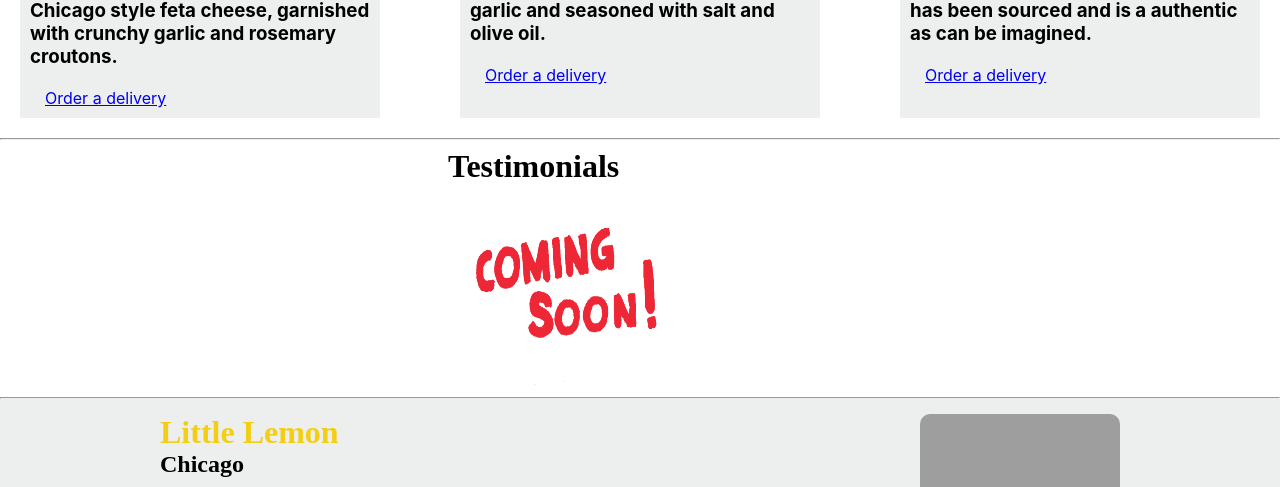
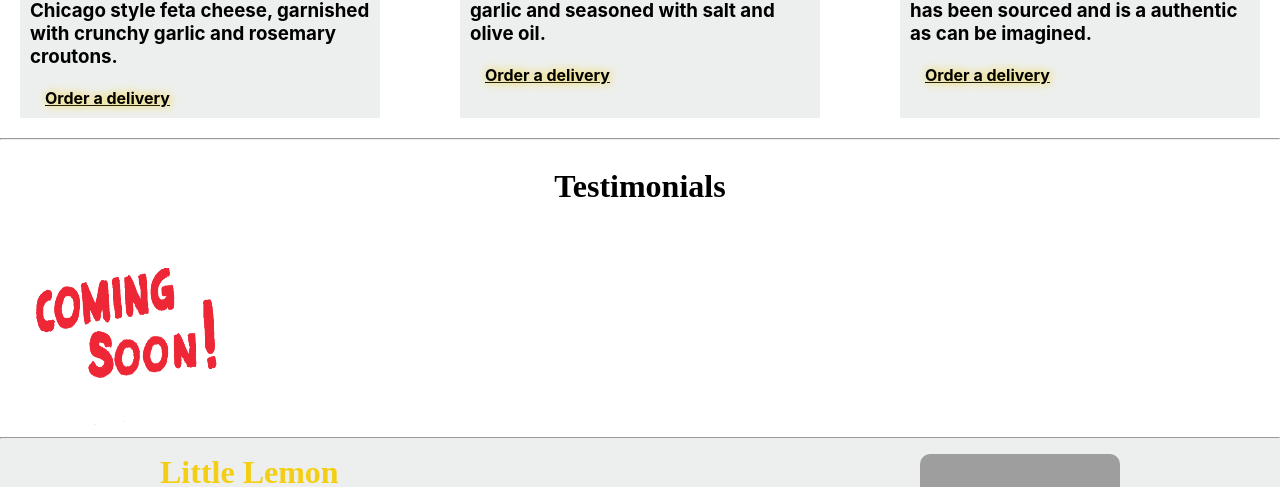
Before and after one commit to Justin-Whistle/little-lemon-project, a React (Create React App) app: page / in a window 1280 px wide. Shown: the part 782-1269 px from the top of the page. Built offline with nearby package versions, Linux system fonts and the light colour scheme; grey boxes are pictures that could not be loaded.

Commit message:
worked on aria and css

```diff
--- a/package.json
+++ b/package.json
@@ -35,5 +35,8 @@
       "last 1 firefox version",
       "last 1 safari version"
     ]
+  },
+  "devDependencies": {
+    "jest": "^29.7.0"
   }
 }
--- a/src/About.js
+++ b/src/About.js
@@ -2,6 +2,7 @@ import React from 'react'
 
 export default function About() {
   return (
+    <>
       <div className='about'>
         <div className='about-left'>
           <h1>Little Lemon</h1>
@@ -13,5 +14,6 @@ export default function About() {
           <img src="./restauranfood.jpg" height={200} width={200} alt="restaurant food pic"></img>
         </div>
       </div>
+    </>
   )
 }
--- a/src/App.css
+++ b/src/App.css
@@ -37,6 +37,10 @@ header {
   text-decoration: none;
   color: #495E57;
   font-weight: bold;
+}
+
+.navContainer a:hover {
+  color: #F4CE14;
 }
 
  .Main {
@@ -123,10 +127,20 @@ img {
   padding-left: 15px
 }
 
+.deliveryLink {
+  color: black;
+  font-weight: bold;
+  text-shadow: #F4CE14 1px 0 10px;
+}
+
+.deliveryLink:hover {
+  color:red;
+  text-shadow: black 1px 0 10px;
+}
+
 .testimonials {
   padding: 8px;
   margin: auto;
-  padding-left: 35%;
 }
 
 button {
@@ -135,6 +149,18 @@ button {
   background-color: #F4CE14;
   height: 3em;
   width: 20em;
+}
+
+button:hover {
+  background-color: #495E57;
+  border: solid #F4CE14;
+  color: white;
+}
+
+.reserve-button:hover {
+  background-color: #495E57;
+  border: solid #F4CE14;
+  color: white;
 }
 
 .about {
@@ -158,6 +184,14 @@ button {
 
 .about-right {
   padding-right:10em;
+}
+
+.title {
+  display: flex;
+  justify-content: center;
+  align-items: center;
+  padding-top: 20px;
+  padding-bottom: 20px;
 }
 
 .footer {
@@ -224,3 +258,13 @@ button {
   height: 3em;
   width: 15em;
 }
+
+.footer li a:hover {
+  color: #F4CE14
+}
+
+.pageFooter {
+  position: absolute;
+  bottom: 0;
+  width: 100%;
+}
--- a/src/App.js
+++ b/src/App.js
@@ -53,7 +53,7 @@ function App() {
 
   return (
     <>
-      <nav className='navContainer'>
+      <nav role="navigation" className='navContainer'>
         <img src="./Logo.svg" alt="Little Lemon Logo"></img>
         <ul className='nav'>
           <Link to='/' className='Home'>Home</Link>
--- a/src/BookingForm.js
+++ b/src/BookingForm.js
@@ -1,19 +1,21 @@
 import React from 'react'
 import { useState } from 'react';
-import { Link } from 'react-router-dom';
 
 export default function BookingForm(props) {
 
-    console.log('props', props);
+    console.log('props', props.availableTimes);
     const [name, setName] = useState("");
     const [date, setDate] = useState("");
     const [guests, setGuests] = useState("1");
-    const [occasion, setOccasion] = useState("Lunch");
+    const [occasion, setOccasion] = useState("");
     const [finalTime, setFinalTime] = useState(
         props.availableTimes.map((times) => <option key={times}>{times}</option>)
     )
 
-    // console.log(availableTimes)
+    const handleSumbit = (e) => {
+        e.preventDefault();
+        props.submitForm(e);
+    };
 
     const handleDate = (e) => {
         e.preventDefault();
@@ -29,8 +31,9 @@ export default function BookingForm(props) {
 
     return (
         <div>
-            <form className="booking-form">
-                <label htmlFor="name">Name</label>
+            <h1 className='title'>Reservation Booking Form</h1>
+            <form aria-label="book a table" className="booking-form" onSubmit={handleSumbit}>
+                <label aria-required="true" htmlFor="name">Name</label>
                 <input
                     type=""
                     required
@@ -38,7 +41,7 @@ export default function BookingForm(props) {
                     value={name}
                     onChange={e => setName(e.target.value)}>
                 </input>
-                <label htmlFor="date">Choose date</label>
+                <label aria-required="true" htmlFor="date">Choose date</label>
                 <input
                     type="date"
                     id="date"
@@ -46,27 +49,26 @@ export default function BookingForm(props) {
                     value={date}
                     onChange={handleDate}>
                 </input>
-                <label htmlFor="time">Choose time</label>
-                <select id="time">
+                <label aria-required="true" htmlFor="time">Choose time</label>
+                <select id="time" required>
                     {finalTime}
                 </select>
-                <label htmlFor="guests">Party size: {guests}</label>
+                <label aria-required="true" htmlFor="guests">Party size: {guests}</label>
                 <input
                     type="range"
+                    required
                     value={guests}
                     placeholder="1" min="1" max="10" id="guests"
                     onChange={e => setGuests(e.target.value)}>
                 </input>
                 <label htmlFor="occasion">Occasion</label>
-                <select id="occasion" value={occasion} onChange={e => setOccasion(e.target.value)}>
+                <select aria-required="true" id="occasion" value={occasion} required onChange={e => setOccasion(e.target.value)}>
                     <option value="Lunch">Lunch</option>
                     <option value="Dinner">Dinner</option>
                     <option value="Birthday">Birthday</option>
                     <option value="Anniversary">Anniversary</option>
                 </select>
-                <Link to="/ConfirmedBooking">
-                    <input className="reserve-button" type="submit" value="Make Your reservation"></input>
-                </Link>
+                <input aria-label="On Click" className='reserve-button' type={"submit"} value={"Make Your Reservation"}></input>
             </form>
         </div>
     )
--- a/src/Hero.js
+++ b/src/Hero.js
@@ -12,7 +12,7 @@ export default function Hero() {
                 <h3>We are a family owned Mediterranean restaurant, focused on traditional recipes, and served with a modern twist</h3>
                 <br></br>
                 <Link to="/Reservations">
-                <button className='hero-button'>RESERVE A TABLE</button>
+                <button aria-label="On Click" className='hero-button'>RESERVE A TABLE</button>
                 </Link>
             </div>
             <div className='heroRight'>
--- a/src/Highlights.js
+++ b/src/Highlights.js
@@ -1,11 +1,11 @@
-import React from 'react'
+import React from 'react';
 
 export default function Highlights() {
     return (
         <div className='highlights'>
             <div className='highlightsTop'>
                 <h1>This weeks specials!</h1>
-                <button className='buttonHighlights'>ONLINE MENU</button>
+                <button aria-label="On Click" className='buttonHighlights'>ONLINE MENU</button>
             </div>
             <div className='highlightsBottom'>
                 <div className='item item1'>
@@ -16,7 +16,7 @@ export default function Highlights() {
                     </div>
                     <h3>The famous greek salad of crispy lettuce, peppers, olives and our Chicago style feta cheese, garnished with crunchy garlic and rosemary croutons.</h3>
                     <br></br>
-                    <a href="orderAdelivery">Order a delivery</a>
+                    <a aria-label="On Click" className="deliveryLink" href="orderAdelivery">Order a delivery</a>
                 </div>
                 <div className='item item2'>
                     <img src="./bruchetta.jpg" alt="pic of bruchetta"></img>
@@ -26,7 +26,7 @@ export default function Highlights() {
                     </div>
                     <h3>Our Bruschetta is made from grilled bread that has been smeared with garlic and seasoned with salt and olive oil. </h3>
                     <br></br>
-                    <a href="orderAdelivery">Order a delivery</a>
+                    <a aria-label="On Click" className="deliveryLink" href="orderAdelivery">Order a delivery</a>
                 </div>
                 <div className='item item3'>
                     <img src="./lemon dessert.jpg" alt="pic of lemon dessert"></img>
@@ -36,7 +36,7 @@ export default function Highlights() {
                     </div>
                     <h3>This comes straight from grandma’s recipe book, every last ingredient has been sourced and is a authentic as can be imagined. </h3>
                     <br></br>
-                    <a href="orderAdelivery">Order a delivery</a>
+                    <a aria-label="On Click" className="deliveryLink" href="orderAdelivery">Order a delivery</a>
                 </div>
             </div>
         </div>
--- a/src/Login.js
+++ b/src/Login.js
@@ -1,10 +1,10 @@
-import React from 'react'
+import React from 'react';
 
 export default function Login() {
   return (
     <div className='testimonials'>
-        <h1>Login</h1>
-        <img src="./comingSoon.png" height={200} width={250} alt="coming soon"></img>
+      <h1 className='title'>Login</h1>
+      <img src="./comingSoon.png" height={200} width={250} alt="coming soon"></img>
     </div>
   )
 }
--- a/src/Testimonials.js
+++ b/src/Testimonials.js
@@ -3,7 +3,7 @@ import React from 'react'
 export default function Testimonials() {
   return (
     <div className='testimonials'>
-        <h1>Testimonials</h1>
+        <h1 className='title'>Testimonials</h1>
         <img src="./comingSoon.png" height={200} width={250} alt="coming soon"></img>
     </div>
   )
```
Also changed, not shown: src/BookingAPI.js (deleted, +0 -29 lines), 2 other files (tests, documents, lock files or other folders). Lines whose indentation alone changed are shown as unchanged.
